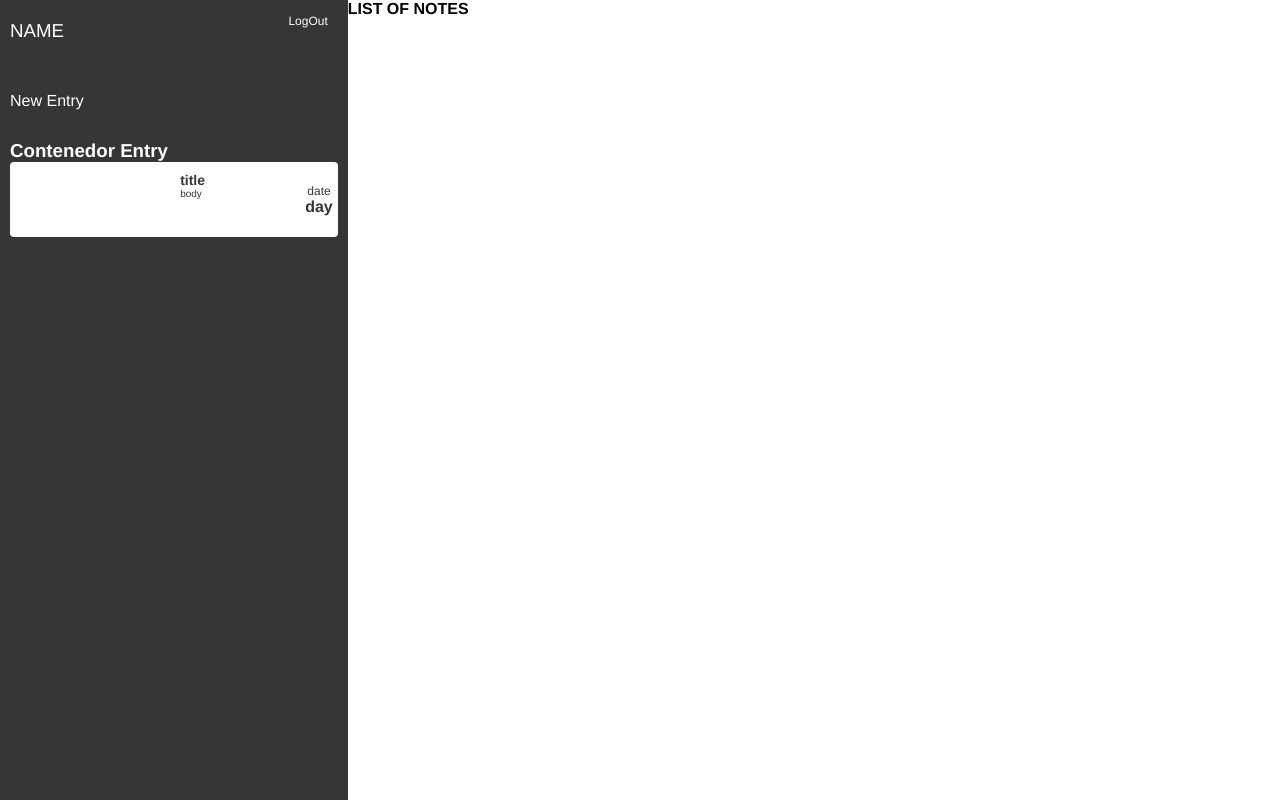
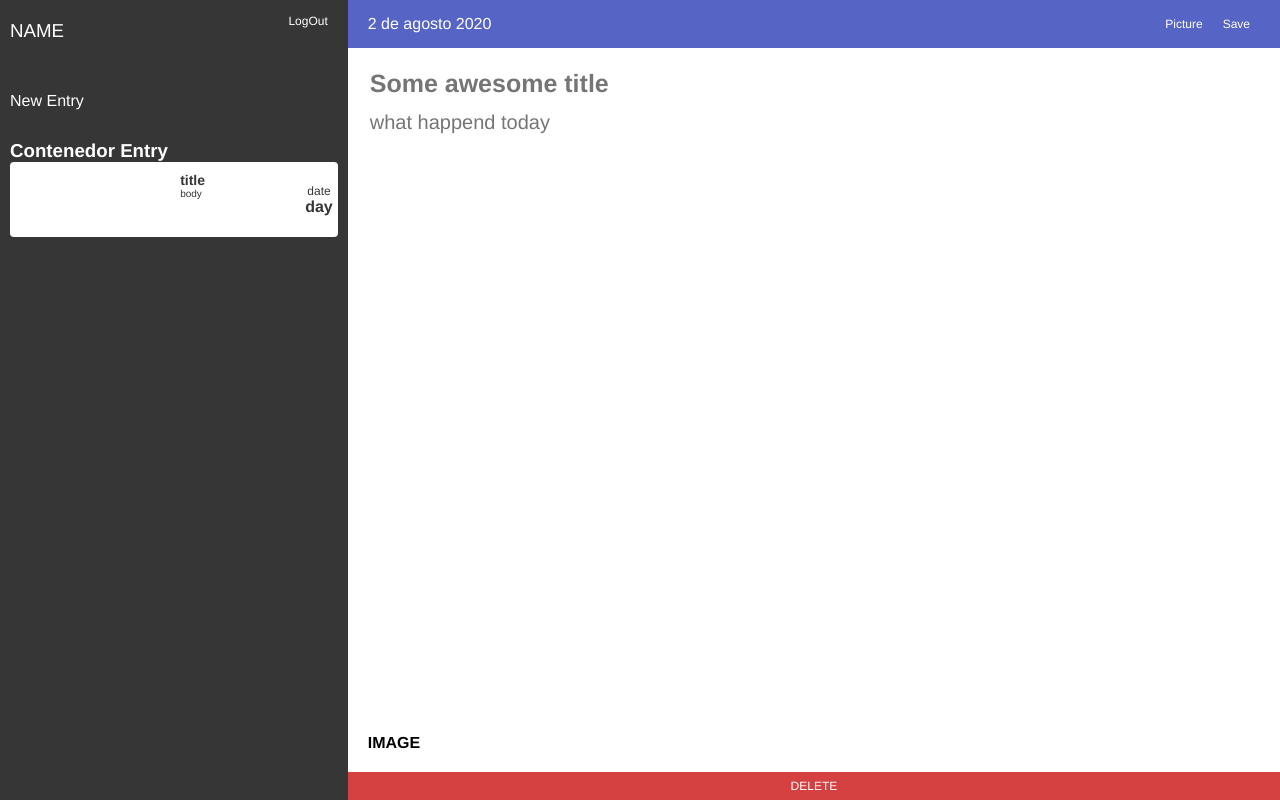
Before and after one commit to D-Perez85/journal_app, a React (Create React App) app: page / in a window 1280 px wide. Built offline with nearby package versions, Linux system fonts and the light colour scheme.

Commit message:
Cambios en Journal & Notes + SASS

```diff
--- a/src/components/journal/JournalScreen.jsx
+++ b/src/components/journal/JournalScreen.jsx
@@ -1,15 +1,13 @@
 import React from "react";
+import NoteScreen from "../notes/NoteScreen";
 import SideBar from "./SideBar";
 
 const JournalScreen = () => {
   return (
-    <div
-    className="journal__main-content ">
-
-      <SideBar/>
-
+    <div className="journal__main-content ">
+      <SideBar />
       <main>
-        <h4> LIST OF NOTES</h4>
+        <NoteScreen />
       </main>
     </div>
   );
--- a/src/components/notes/NoteScreen.jsx
+++ b/src/components/notes/NoteScreen.jsx
@@ -23,7 +23,7 @@ const NoteScreen = () => {
           </div>
       </div>
       <button className="btn btn-danger">
-        Delete
+        DELETE
       </button>
     </div>
   );
--- a/src/styles/base/_settings.scss
+++ b/src/styles/base/_settings.scss
@@ -1,6 +1,7 @@
 //Colors
 $primary: #5665C5;
 $red: red;
+$danger: #d54040;
 $dark-grey: #363636;
 $light-grey: #d8d8d8;
 $white: #ffffff;
--- a/src/styles/components/_button.scss
+++ b/src/styles/components/_button.scss
@@ -24,10 +24,10 @@
     }
 }
 .btn-danger{
-  background-color: red;
+  background-color: $danger;
   transition: background-color .3s ease;
   &:hover{
-    background-color: darken($color: red, $amount: 15);
+    background-color: darken($color: $danger, $amount: 15);
   }
 }
 .btn-block {
```
